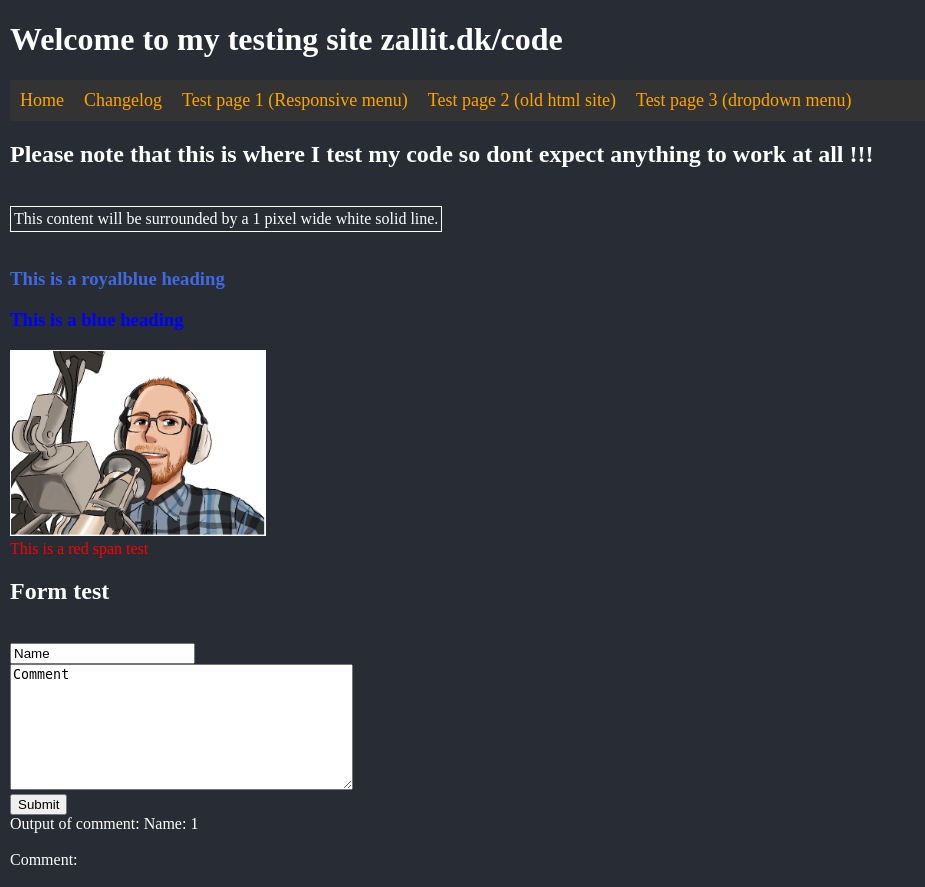
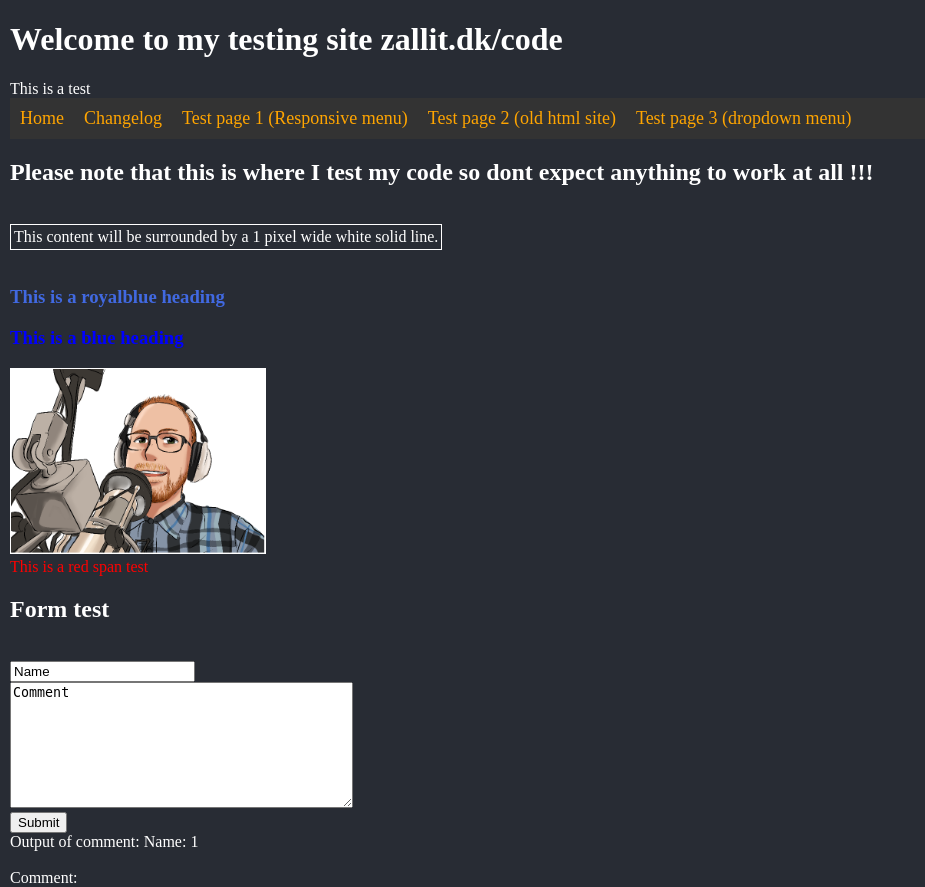
Before and after one commit to zallit/kjerulf.dev, a PHP site: page /?name=1 in a window 1280 px wide. Shown: the whole page, without its empty margins (0-925 px from the left). Before the commit the page ends 865 px from the top, so only its background shows below. Run offline with PHP 8.4, Linux system fonts and the light colour scheme; data that the repository does not hold is empty.

Commit message:
Update index.php
testing 1234

```diff
--- a/index.php
+++ b/index.php
@@ -7,7 +7,7 @@
   </head>
 <body> <!-- The body text of the page and me testing verious things -->
   <h1> Welcome to my testing site zallit.dk/code</h1> <!-- The headline for the index page -->
-
+This is a test
   <nav>
       <?php
         $TITLE = "Code.zallit.dk index";
```
